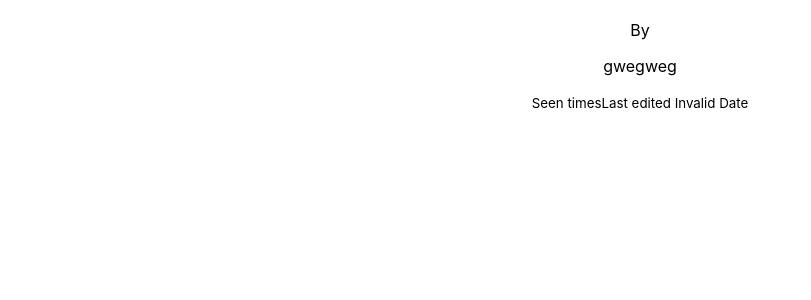
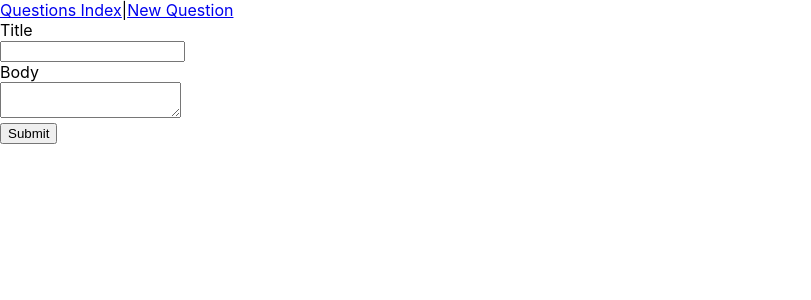
Before and after one commit to CodeCoreYVR/awesome_answers_react_november_2020, a React (Create React App) app: page /questions/new in a window 1280 px wide. Shown: the top 300 px of the page, without its empty margins (0-811 px from the left). Built offline with nearby package versions, Linux system fonts and the light colour scheme; no server answers.

Commit message:
Created SignIn Page, Added NAVBAR

```diff
--- a/src/App.css
+++ b/src/App.css
@@ -1,5 +1,5 @@
 .App {
-  text-align: center;
+  text-align: left;
 }
 
 .App-logo {
--- a/src/App.js
+++ b/src/App.js
@@ -3,6 +3,9 @@ import { Component } from 'react';
 import QuestionShowPage from './components/QuestionShowPage';
 import QuestionIndexPage from './components/QuestionIndexPage';
 import CurrentDateTime from './components/CurrentDateTime';
+import Navbar from './components/Navbar';
+import NewQuestionForm from './components/NewQuestionForm'
+import SignInPage from './components/SignInPage'
 import {
   BrowserRouter,
   Route,
@@ -14,25 +17,40 @@ class App extends Component {
   constructor(props) {
     super(props)
     this.state = {
-      clocksCount: [1]
+      clocksCount: [1],
+      user:null
     }
+    this.handleSubmit=this.handleSubmit.bind(this)
   }
 
   componentDidMount() {
-    Session.create({
-      email: 'js@winterfell.gov',
-      password: 'supersecret'
-    }).then(console.log)
+    // Session.create({
+    //   email: 'js@winterfell.gov',
+    //   password: 'supersecret'
+    // }).then(console.log)
+  }
+  handleSubmit(params){
+    // params look like this : {email: 'js@winterfell.gov', password: 'supersecret'}
+    Session.create(params).then(user=>{
+      console.log(user)
+      this.setState(state=>{
+        return{user:user}
+      })
+
+    })
   }
 
   render() {
     return (
       <div className="App">
         <BrowserRouter>
+        <Navbar/>
           <Switch>
-            <Route path='/' exact render={() => <div>Hello World</div> } />
+
+            <Route exact path='/questions' component={QuestionIndexPage} />
+            <Route path='/questions/new' component={NewQuestionForm} />
             <Route path='/questions/:id' component={QuestionShowPage} />
-            <Route path='/questions' component={QuestionIndexPage} />
+            <Route path='/sign_in'><SignInPage handleSubmit={this.handleSubmit}/></Route>
           </Switch>
         </BrowserRouter>
       </div>
--- /dev/null
+++ b/src/components/Navbar.js
@@ -0,0 +1,13 @@
+import React from 'react';
+import {NavLink} from 'react-router-dom';
+
+const Navbar = (props)=>{
+    return(
+        <nav>
+            <NavLink to='/questions'>Questions Index</NavLink>
+            |
+            <NavLink to='/questions/new'>New Question</NavLink>
+        </nav>
+    )
+}
+export default Navbar;
--- /dev/null
+++ b/src/components/SignInPage.js
@@ -0,0 +1,32 @@
+import React from 'react';
+
+const SignInPage =({handleSubmit})=>{
+    function onSubmit(event){
+        event.preventDefault();
+        const {currentTarget}=event;
+        const formData= new FormData(currentTarget);
+        const formValues={
+            email: formData.get('email'),
+            password: formData.get('password')
+        }
+        handleSubmit(formValues)
+
+    }
+    return(
+        <main>
+        <h1>Sign In</h1>
+        <form onSubmit={onSubmit}>
+            <div>
+                <label htmlFor='email'>Email</label>
+                <input id='email' type='email' name='email' />
+            </div>
+            <div>
+                <label htmlFor='password'>Password</label>
+                <input id='password' type='password' name='password' />
+            </div>
+            <input type='submit' value='Sign In' />
+        </form>
+        </main>
+    )
+}
+export default SignInPage;
```
